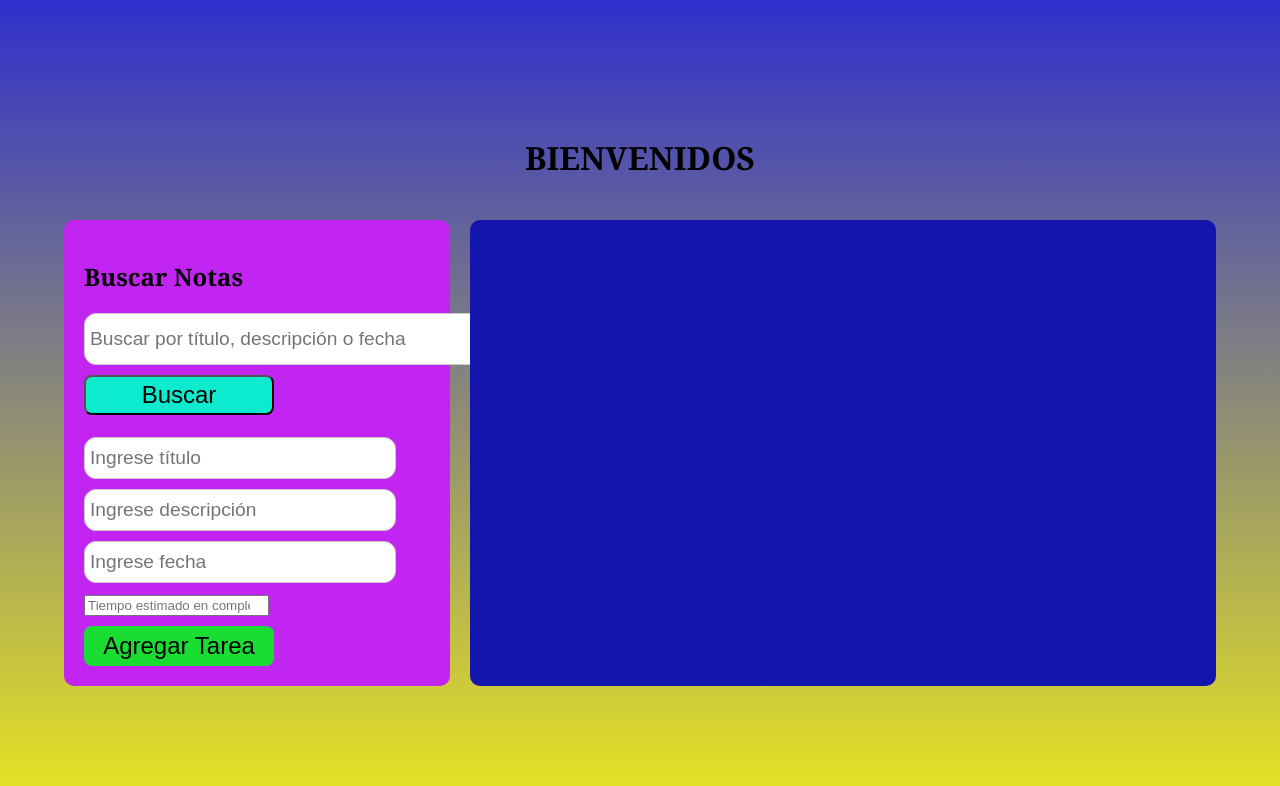
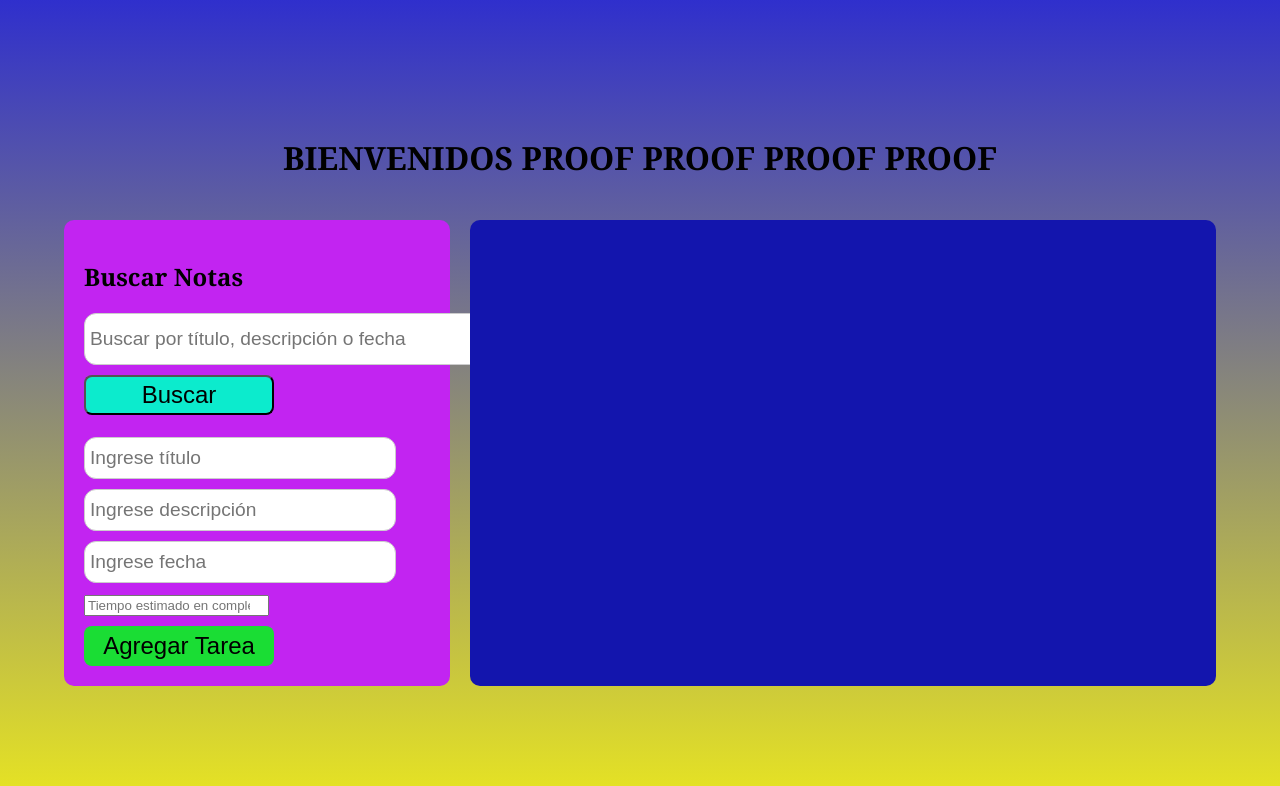
Before and after one commit to CamiloMendez23/proyecto_software, a plain HTML site: page frontend/index.html in a window 1280 px wide. Drawn offline with nearby package versions, Linux system fonts and the light colour scheme; no server answers.

Commit message:
Checking proof

```diff
--- a/frontend/index.html
+++ b/frontend/index.html
@@ -10,7 +10,7 @@
 </head>
 
 <body>
-    <h1>BIENVENIDOS</h1>
+    <h1>BIENVENIDOS PROOF PROOF PROOF PROOF</h1>
     <div class="main-container">
         <div class="sidebar">
             <h2>Buscar Notas</h2>
```
